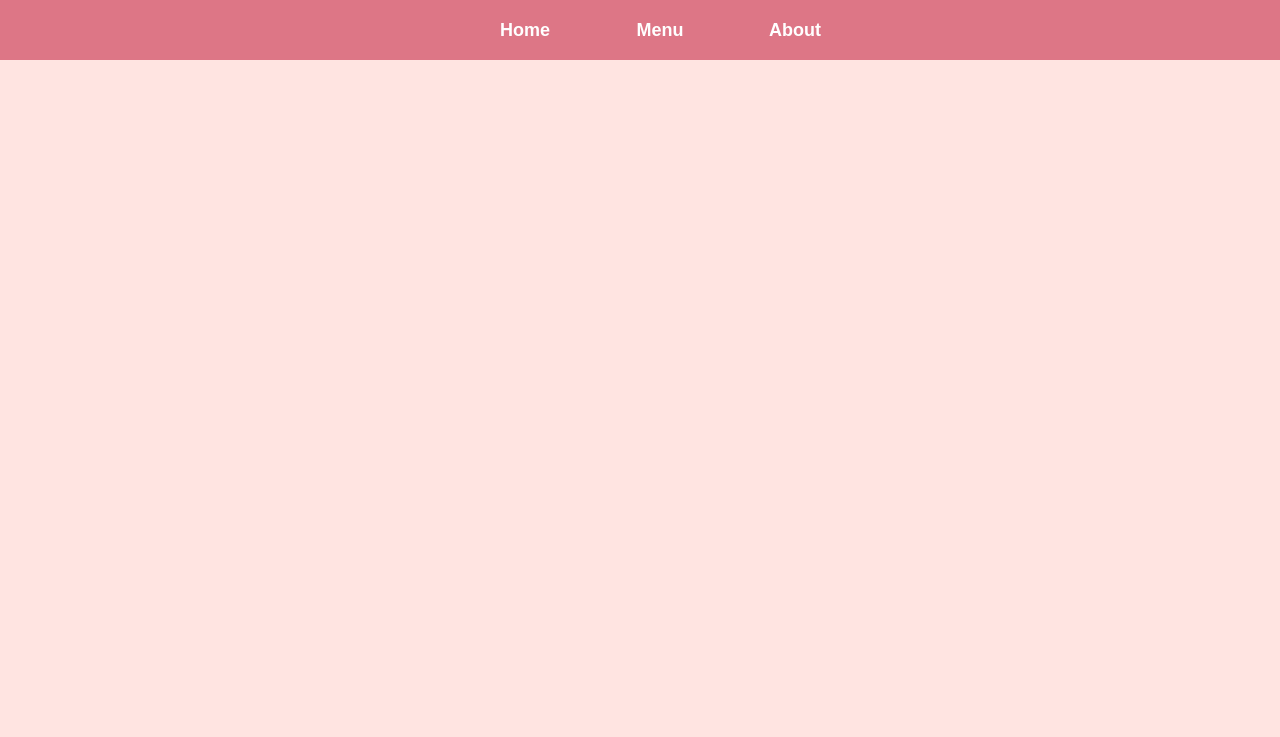
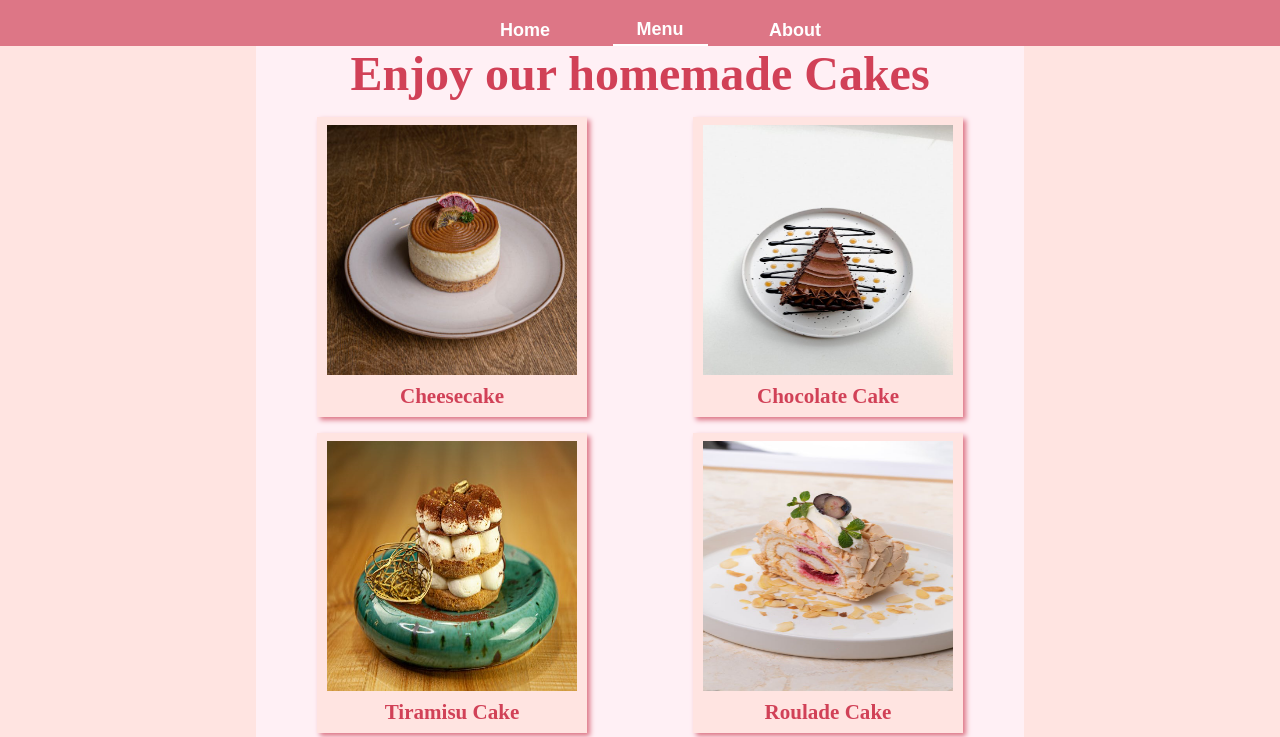
Before and after one commit to fatbardheminii/restaurant-page-TOP, a website built with webpack: page src/index.html in a window 1280 px wide. Both pictures are taken after a click on the button "Menu". Shown: the top 737 px of the page. Built offline with nearby package versions, Linux system fonts and the light colour scheme.

Commit message:
Create spearate modules
Add html content via modules and connect them in index.js
Create functions to handle the tab-switching logic

```diff
--- /dev/null
+++ b/src/about.js
@@ -0,0 +1,49 @@
+function createIframeManually() {
+  const iframe = document.createElement("iframe");
+  iframe.src = "https://www.google.com/maps/embed?pb=!1m18!1m12!1m3!1d1618.9949566338867!2d11.56520939419074!3d48.13913915510556!2m3!1f0!2f0!3f0!3m2!1i1024!2i768!4f13.1!3m3!1m2!1s0x479e75f6e1b4effd%3A0x53135f10bc66421d!2sStachus!5e1!3m2!1sde!2sde!4v1716719706462!5m2!1sde!2sde"
+
+  iframe.width = "600";
+  iframe.height = "450";
+  iframe.loading = 'lazy'
+  iframe.allowFullscreen = '';
+  iframe.referrerpolicy = "no-referrer-when-downgrade";
+  return iframe;
+}
+
+function createParagraph(textContent, classes){
+    const icon = document.createElement('i');
+    icon.ariaHidden = true;
+    icon.classList.add(...classes.split(" "));
+
+    const paraContent = document.createTextNode(textContent);
+
+    const paragraph = document.createElement('p');
+    paragraph.appendChild(icon);
+    paragraph.appendChild(paraContent);
+    return paragraph;
+}
+
+function createAbout() {
+  const about = document.createElement("div");
+  about.id = "about";
+  about.classList.add('active-module');
+
+  const h1 = document.createElement("h1");
+  h1.textContent = "Dreamy Desserts";
+
+  about.appendChild(h1);
+  about.appendChild(createIframeManually());
+  about.appendChild(createParagraph("0123 4567 889", "fa-solid fa-phone"));
+  about.appendChild(
+    createParagraph("Mo-Sa: 11:00 - 20:00", "fa-regular fa-clock")
+  );
+
+  return about;
+}
+
+function loadAbout() {
+    const content = document.querySelector("#content");
+    content.appendChild(createAbout());
+}
+
+export default loadAbout;
--- /dev/null
+++ b/src/home.js
@@ -0,0 +1,24 @@
+function createHome(){
+    const home = document.createElement('div');
+    home.id = 'home';
+    home.classList.add("active-module");
+
+    const h1 = document.createElement('h1');
+    h1.textContent = 'Sweeten your day at \n';
+
+    const span = document.createElement('span');
+    span.id = 'h1-span';
+    span.innerHTML = 'Dreamy <br> Desserts';
+
+    h1.appendChild(span);
+    home.appendChild(h1);
+
+    return home;
+}
+
+function loadHome(){
+    const content = document.querySelector('#content');
+    content.appendChild(createHome());
+}
+
+export default loadHome;
--- a/src/index.html
+++ b/src/index.html
@@ -8,7 +8,7 @@
   <body>
     <header>
       <nav>
-        <button id="home-btn">Home</button>
+        <button id="home-btn" class="active-btn">Home</button>
         <button id="menu-btn">Menu</button>
         <button id="about-btn">About</button>
       </nav>
--- a/src/index.js
+++ b/src/index.js
@@ -1,6 +1,45 @@
-import "./style.css"
-console.log('its working');
+import "./style.css";
+import loadHome from "./home";
+import loadMenu from './menu.js';
+import loadAbout from "./about.js";
 
-const actualYear = document.querySelector('.actual-year');
+const buttons = document.querySelectorAll("button");
 
-actualYear.innerHTML = new Date().getFullYear();
+(function getActualYear() {
+  const actualYear = document.querySelector(".actual-year");
+  actualYear.innerHTML = new Date().getFullYear();
+})();
+
+function setActiveButton(button) {
+  buttons.forEach((btn) => {
+    if (btn !== button) {
+      btn.classList.remove("active-btn");
+    }
+  });
+
+  button.classList.add("active-btn");
+}
+
+function setActiveModule(button){
+    const content = document.querySelector("#content");
+    content.innerHTML = '';
+    setActiveButton(button);
+        if(button.id === 'home-btn'){
+            loadHome();
+        } else if(button.id === 'menu-btn'){
+            loadMenu();
+        } else {
+            loadAbout();
+        }
+}
+
+buttons.forEach((button) => {
+  button.addEventListener("click", function (event) {
+    setActiveModule(event.currentTarget);
+  });
+});
+
+
+(function initializeWebsite() {
+    loadHome();
+})()
--- /dev/null
+++ b/src/menu.js
@@ -0,0 +1,62 @@
+import cheesecakeImg from "./images/cheesecake.jpg";
+import chocolateCakeImg from "./images/chocolate-cake.jpg";
+import tiramisuCakeImg from "./images/tiramisu-cake.jpg";
+import rouladeCakeImg from "./images/roulade-cake.jpg";
+import baklavaImg from "./images/baklava.jpg";
+import birthdayCakeImg from "./images/birthday-cake.jpg";
+
+function capitalizeAndSplit(name) {
+  return name
+    .split("-")
+    .map((word) => word.charAt(0).toUpperCase() + word.slice(1))
+    .join(" ");
+}
+
+function createCakeItem(name, imagePath) {
+  const cakeItem = document.createElement("div");
+  cakeItem.classList.add("cake-item");
+
+  const img = document.createElement("img");
+  img.src = imagePath;
+  img.alt = capitalizeAndSplit(name);
+
+  const h3 = document.createElement("h3");
+  h3.textContent = capitalizeAndSplit(name);
+
+  cakeItem.appendChild(img);
+  cakeItem.appendChild(h3);
+
+  return cakeItem;
+}
+
+function fillGrid() {
+  const grid = document.createElement("div");
+  grid.classList.add("grid");
+  grid.appendChild(createCakeItem("cheesecake", cheesecakeImg));
+  grid.appendChild(createCakeItem("chocolate-cake", chocolateCakeImg));
+  grid.appendChild(createCakeItem("tiramisu-cake", tiramisuCakeImg));
+  grid.appendChild(createCakeItem("roulade-cake", rouladeCakeImg));
+  grid.appendChild(createCakeItem("baklava", baklavaImg));
+  grid.appendChild(createCakeItem("birthday-cake", birthdayCakeImg));
+  return grid;
+}
+
+function createMenu() {
+  const menu = document.createElement("div");
+  menu.id = "menu";
+  menu.classList.add("active-module");
+
+  const h1 = document.createElement("h1");
+  h1.textContent = "Enjoy our homemade Cakes";
+
+  menu.appendChild(h1);
+  menu.appendChild(fillGrid());
+  return menu;
+}
+
+function loadMenu() {
+  const content = document.querySelector("#content");
+  content.appendChild(createMenu());
+}
+
+export default loadMenu;
```
Also changed, not shown: src/images/birthday-cake.jpg (renamed from src/images/bday-cake.jpg).
